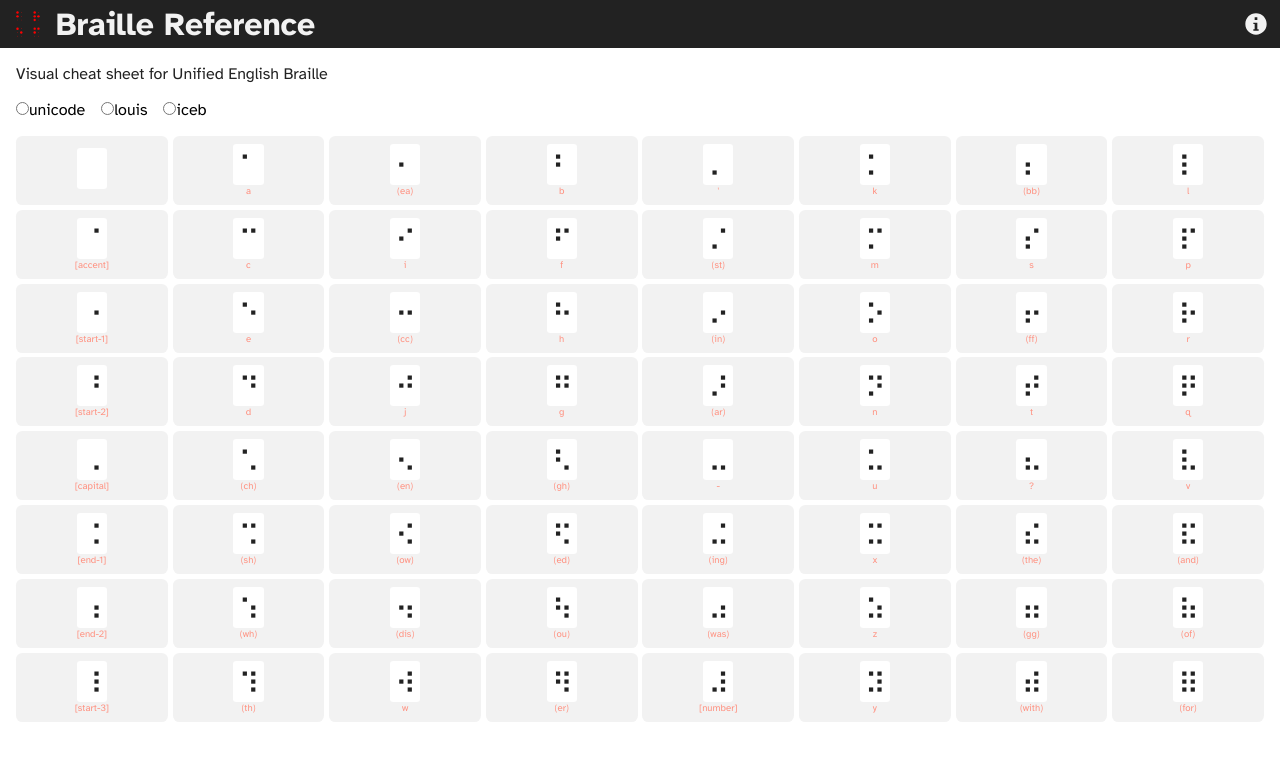
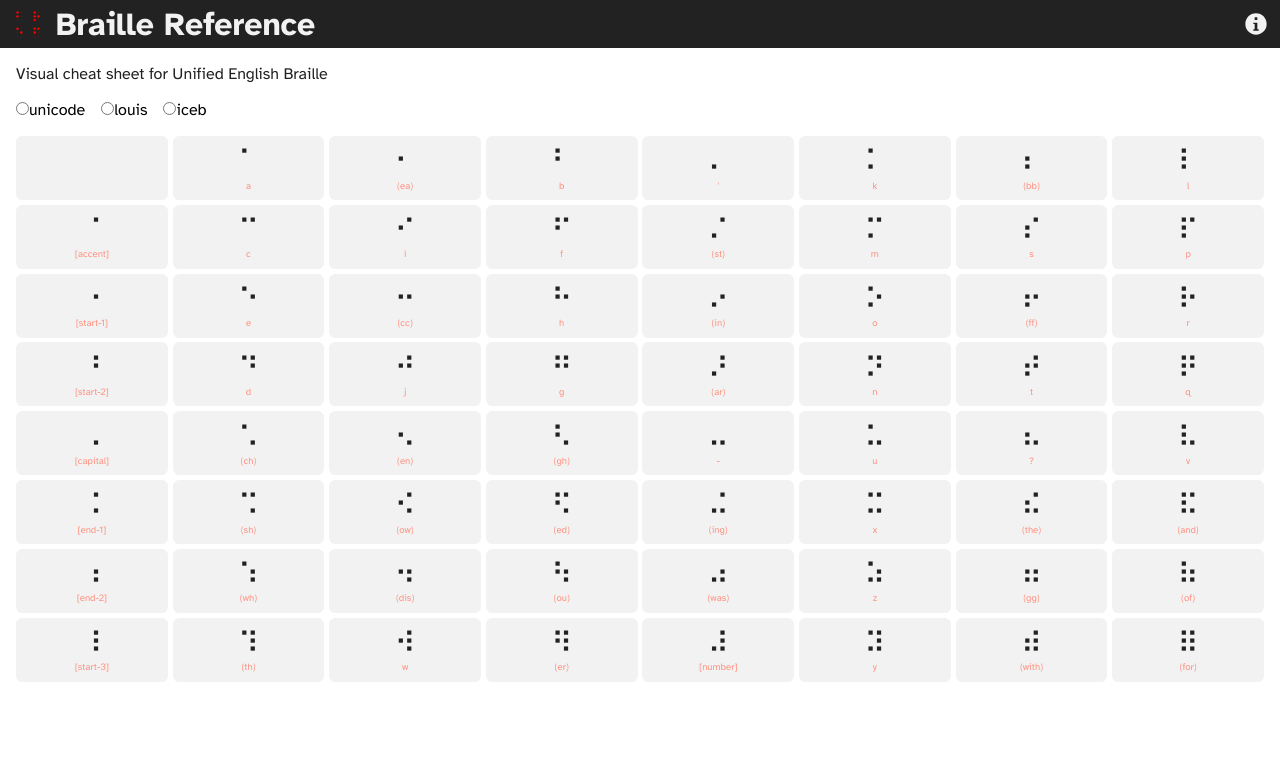
Before and after one commit to mbdeaton/bref, a React (Create React App) app: page / in a window 1280 px wide. Shown: the top 760 px of the page. Built offline with nearby package versions, Linux system fonts and the light colour scheme.

Commit message:
Simplify braille cell styling

```diff
--- a/src/RefCell.css
+++ b/src/RefCell.css
@@ -11,8 +11,6 @@
 
 .braille {
   color: var(--color-dark);
-  background-color: white;
-  padding: 6px 4px 0 5px;
   border-radius: calc(0.2 * var(--margin-page));
   font-size: 1.2rem;
 }
```
